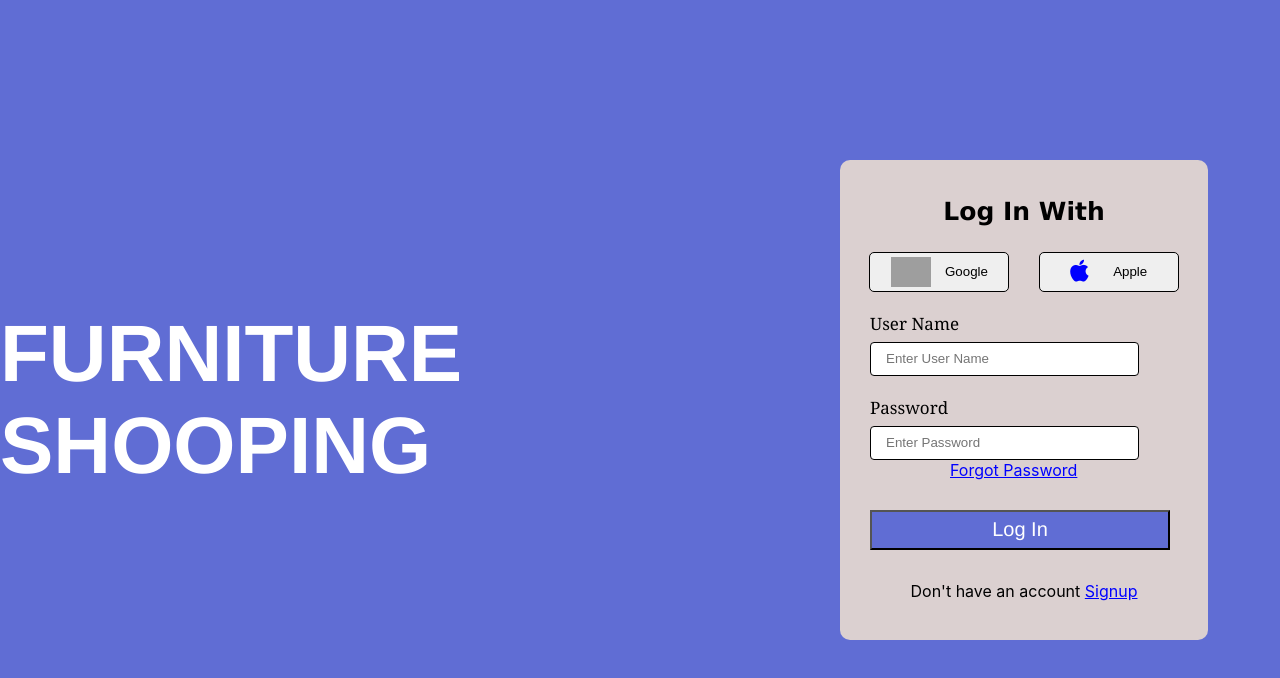
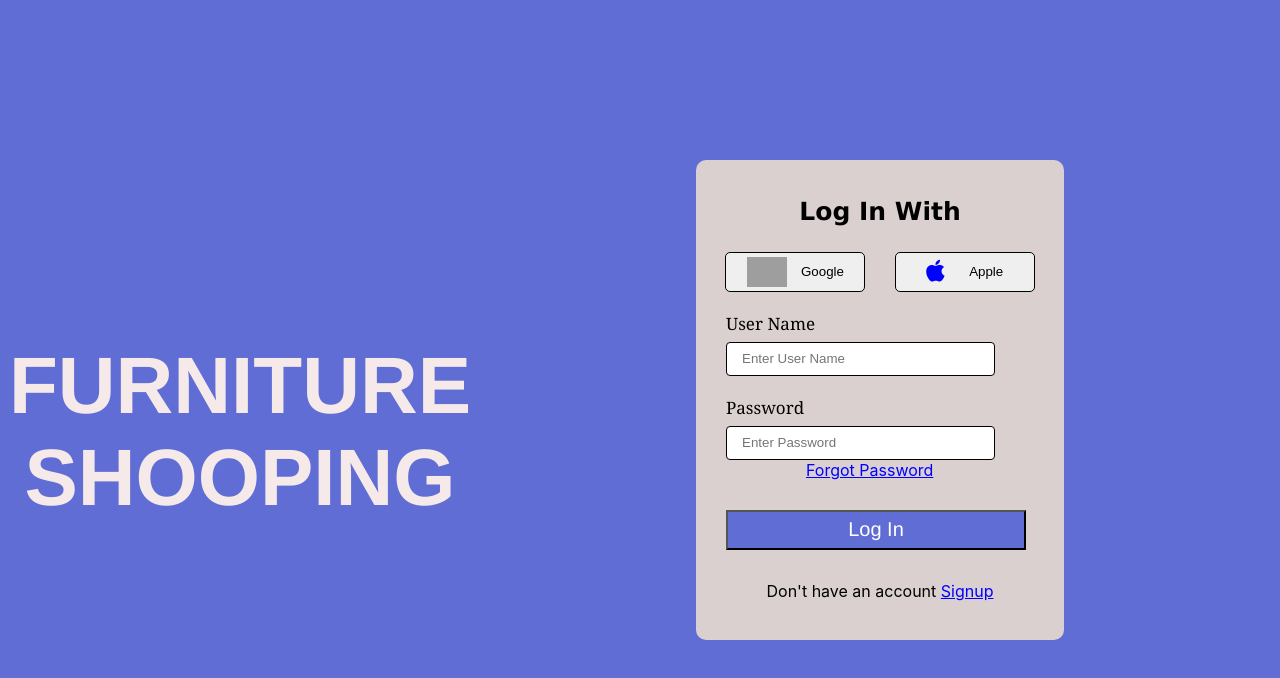
Before and after one commit to Akshaykar1996/furniture-shooping, a React (Create React App) app: page / in a window 1280 px wide. Shown: the top 678 px of the page. Built offline with nearby package versions, Linux system fonts and the light colour scheme; grey boxes are pictures that could not be loaded.

Commit message:
furture-shooping

```diff
--- a/src/Components/Login/login.css
+++ b/src/Components/Login/login.css
@@ -135,6 +135,7 @@
         display: block;
     }
     .heading>h1{
+        width: 100%;
         color: rgb(226, 226, 40);
         text-align: center;
         font-size: 70px;
@@ -145,6 +146,7 @@
     }
     .LoginBox{
         width: 100%;
+        margin-top: -20%;
     }
     .LoginBox>box{
         width: 100%;
@@ -164,5 +166,41 @@
         font-size: 40px;
         padding-top: 4rem;
     }
+    .LoginBox>box{
+        box-sizing: border-box;
+        width: 100%;
+       justify-content: center;
+    }
 
 }
+
+
+@media all and (min-width: 1024px) {
+    .Loginbody{
+        background-color: rgb(96, 109, 212);
+          height: 100%;
+          width: 100%;
+    }
+    .heading>h1{
+        color: rgb(245, 233, 233);
+        text-align: center;
+        font-size: 80px;
+        padding-top: 4rem;
+    }
+    .LoginBox{
+        box-sizing: border-box;
+        width: 100%;
+       justify-content: center;
+    }
+}
+
+@media all and (min-width: 769px) and (max-width: 1023px){
+    .heading{
+        color: rgb(10, 227, 235);
+        text-align: center;
+        width: 100%;
+    }
+    .LoginBox{
+        width: 100%;
+    }
+}
```
